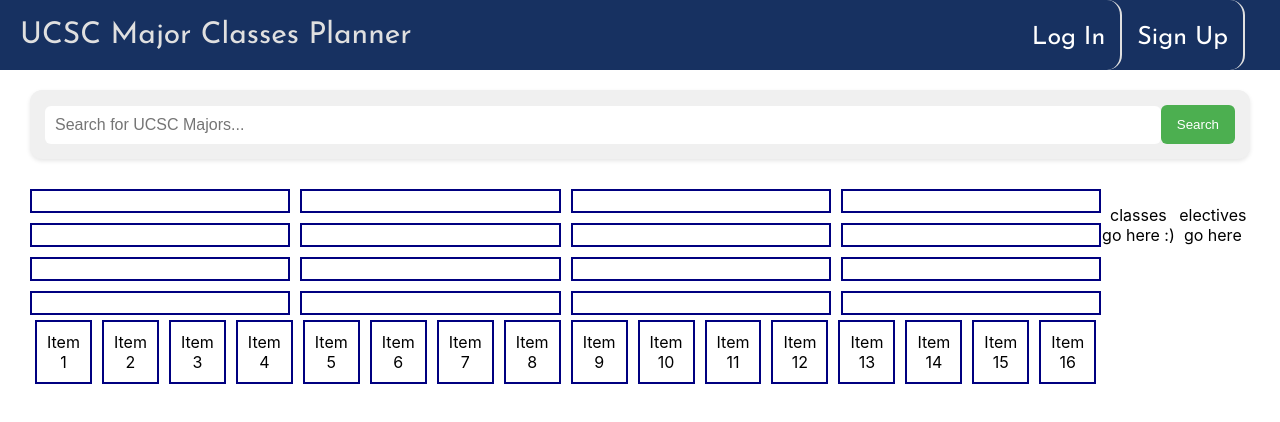
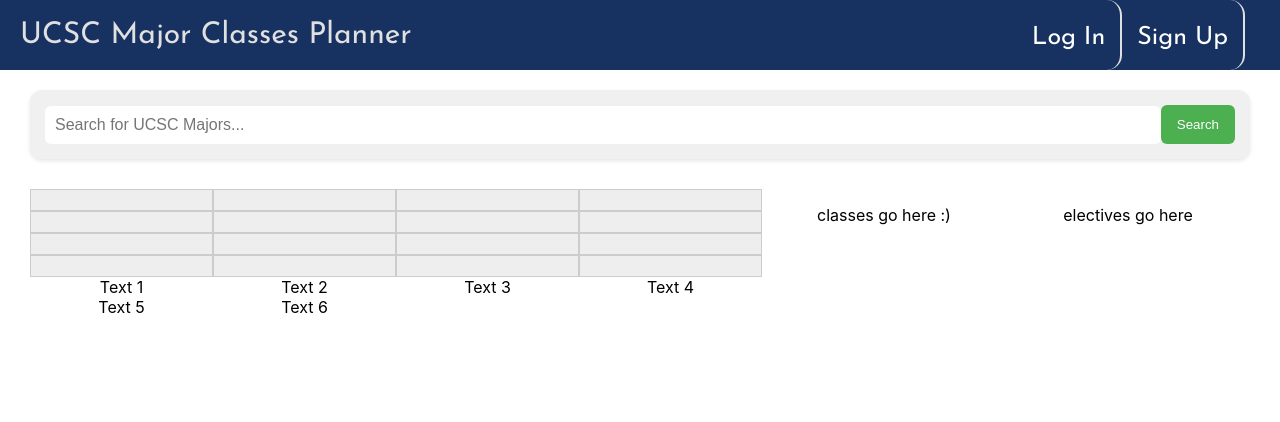
Before and after one commit to PurrGod/college-planner-webapp, a React (Create React App) app: page / in a window 1280 px wide. Shown: the top 422 px of the page. Built offline with nearby package versions, Linux system fonts and the light colour scheme; the HTML template or start-up script is replaced by a standard one.

Commit message:
added gridcompoment to calendar

```diff
--- a/src/Calendar.css
+++ b/src/Calendar.css
@@ -3,35 +3,6 @@
   margin-left: 30px;
   margin-right: 30px;
   display: flex;
-}
-
-.grid-container {
-  display: grid;
-  grid-template-columns: repeat(4, 1fr);
-  gap: 10px;
-  flex: 1;
-}
-
-.grid-item {
-  border: 2px solid navy;
-  padding: 10px; /* Adjust padding as needed */
-  position: relative;
-}
-
-.dragged-item {
-  background-color: lightblue; /* Add a background color to dragged item */
-}
-
-.draggable-items {
-  display: flex;
-  justify-content: space-between; /* Arrange draggable items horizontally */
-}
-
-.draggable-item {
-  border: 2px solid navy;
-  padding: 10px;
-  margin: 5px; /* Adjust margin as needed */
-  cursor: grab; /* Change cursor to grab when dragging is possible */
 }
 
 .schedule-container {
@@ -40,6 +11,5 @@
 
 .classes-list,
 .electives {
-  flex: 1;
   width: 20%;
 }
--- a/src/Calendar.js
+++ b/src/Calendar.js
@@ -1,82 +1,19 @@
 // calendar.js
 import React, { useState } from "react";
-import "./Calendar.css"; // Import the CSS file for styling if needed
+import "./Calendar.css";
+import GridComponent from "./GridComponent.js";
 
 const Calendar = () => {
-  const [draggedItem, setDraggedItem] = useState(null);
-
-  const calendarData = [
-    "Item 1",
-    "Item 2",
-    "Item 3",
-    "Item 4",
-    "Item 5",
-    "Item 6",
-    "Item 7",
-    "Item 8",
-    "Item 9",
-    "Item 10",
-    "Item 11",
-    "Item 12",
-    "Item 13",
-    "Item 14",
-    "Item 15",
-    "Item 16",
-  ];
-
-  const handleDragStart = (event, item) => {
-    setDraggedItem(item);
-  };
-
-  const handleDragOver = (event) => {
-    event.preventDefault();
-  };
-
-  const handleDragEnter = (event) => {
-    event.preventDefault();
-  };
-
-  const handleDrop = (event, targetIndex) => {
-    event.preventDefault();
-    console.log(`Dropped ${draggedItem} at index ${targetIndex}`);
-    setDraggedItem(null);
-  };
-
   return (
     <div className="calendar">
       <div className="schedule-container">
-        <div className="grid-container">
-          {calendarData.map((item, index) => (
-            <div
-              key={index}
-              className="grid-item"
-              onDragOver={handleDragOver}
-              onDragEnter={handleDragEnter}
-              onDrop={(event) => handleDrop(event, index)}
-            >
-              {draggedItem && index === calendarData.indexOf(draggedItem) && (
-                <div className="dragged-item">{draggedItem}</div>
-              )}
-            </div>
-          ))}
-        </div>
+        <GridComponent />
+      </div>
 
-        <div className="draggable-items">
-          {calendarData.map((item, index) => (
-            <div
-              key={index}
-              draggable
-              onDragStart={(event) => handleDragStart(event, item)}
-              className="draggable-item"
-            >
-              {item}
-            </div>
-          ))}
-        </div>
-      </div>
       <div className="classes-list">
         <p>classes go here :)</p>
       </div>
+
       <div className="electives">
         <p>electives go here</p>
       </div>
--- a/src/GridComponent.js
+++ b/src/GridComponent.js
@@ -1,15 +1,32 @@
-import './GridComponent.css';
-import React, { useState } from 'react';
+import "./GridComponent.css";
+import React, { useState } from "react";
 
-const texts = ['Text 1', 'Text 2', 'Text 3', 'Text 4', 'Text 5', 'Text 6'];
+const texts = ["Text 1", "Text 2", "Text 3", "Text 4", "Text 5", "Text 6"];
 // const texts = [];
 
 // for (let i = 1; i <= 20; i++) {
 //   texts.push(`Text ${i}`);
 // }
 
-export default function GridComponent() {
-    const [gridData, setGridData] = useState([[], [], [], [], [], [], [], [], [], [], [], [], [], [], [], []]);
+function GridComponent() {
+  const [gridData, setGridData] = useState([
+    [],
+    [],
+    [],
+    [],
+    [],
+    [],
+    [],
+    [],
+    [],
+    [],
+    [],
+    [],
+    [],
+    [],
+    [],
+    [],
+  ]);
 
   const handleDragStart = (e, rowIndex, colIndex) => {
     const text = gridData[rowIndex][colIndex];
@@ -18,25 +35,31 @@
     updatedGrid[rowIndex].splice(colIndex, 1);
     setGridData(updatedGrid);
 
-        e.dataTransfer.setData('text', text);
+    e.dataTransfer.setData("text", text);
   };
 
   const handleDragOver = (e, rowIndex, colIndex) => {
     const text = gridData[rowIndex][colIndex];
-        e.dataTransfer.setData('text', text);
+    e.dataTransfer.setData("text", text);
   };
   const handleDrop = (e, rowIndex) => {
     e.preventDefault();
-        const text = e.dataTransfer.getData('text');
-        const sourceGrid = e.dataTransfer.getData('sourceGrid');
-        const sourceRowIndex = parseInt(e.dataTransfer.getData('sourceRowIndex'), 10);
-        const sourceColIndex = parseInt(e.dataTransfer.getData('sourceColIndex'), 10);
+    const text = e.dataTransfer.getData("text");
+    const sourceGrid = e.dataTransfer.getData("sourceGrid");
+    const sourceRowIndex = parseInt(
+      e.dataTransfer.getData("sourceRowIndex"),
+      10
+    );
+    const sourceColIndex = parseInt(
+      e.dataTransfer.getData("sourceColIndex"),
+      10
+    );
     const existingIndex = gridData[rowIndex].indexOf(text);
     if (existingIndex > -1) {
       //do nothing
       return;
     } //HELPPPPPPPPPPPPPPPPPPPPPPPPPPPPPPPP!!!!!!!
-        if (sourceGrid === 'currentGrid') {
+    if (sourceGrid === "currentGrid") {
       // Handle drop from the same grid
       const updatedGrid = [...gridData];
       // Re-insert the dragged text into the target grid cell
@@ -47,8 +70,8 @@
         updatedGrid[sourceRowIndex].splice(sourceColIndex, 1);
       }
       setGridData(updatedGrid);
-        }
-        else {// if (sourceGrid === 'otherGrid') {
+    } else {
+      // if (sourceGrid === 'otherGrid') {
       // Handle drop from another grid
       const updatedGrid = [...gridData];
       // Update the state of the target grid based on rowIndex
@@ -83,7 +106,7 @@
         <div
           key={text}
           draggable
-                    onDragStart={(e) => e.dataTransfer.setData('text', text)}
+          onDragStart={(e) => e.dataTransfer.setData("text", text)}
         >
           {text}
         </div>
@@ -91,3 +114,5 @@
     </div>
   );
 }
+
+export default GridComponent;
```
Also changed, not shown: src/auth0Provider.js (deleted). Lines whose indentation alone changed are shown as unchanged.
